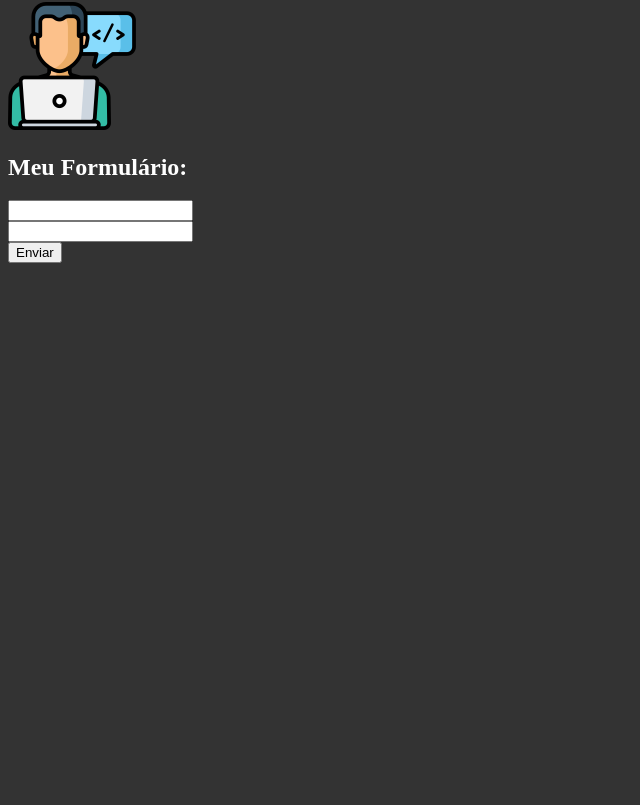
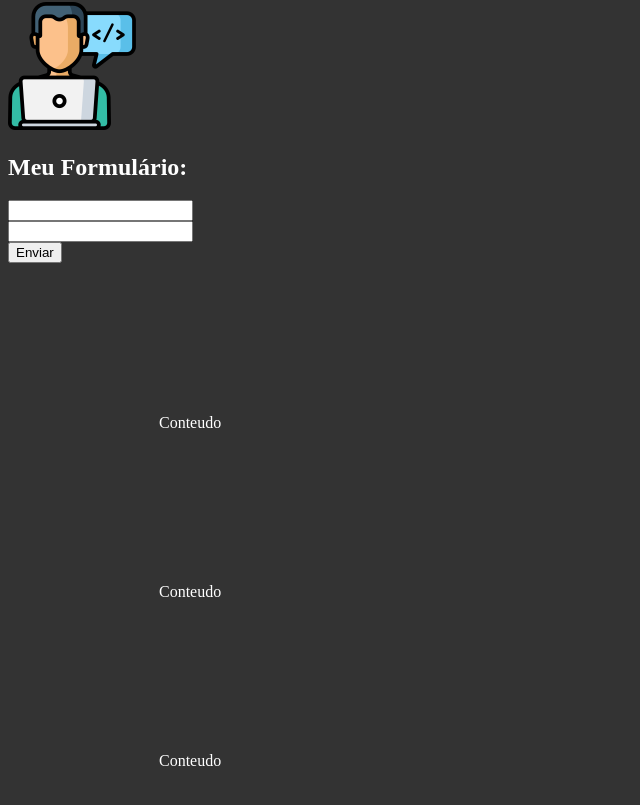
Before and after one commit to GutoBessa/Reciclegem_vue, a Vue app in the folder project_vue/: page / in a window 1280 px wide. Shown: the part 604-1409 px from the top of the page, without its empty margins (0-640 px from the left). Before the commit the page ends 875 px from the top, so only its background shows below. Built offline with nearby package versions, Linux system fonts and the light colour scheme.

Commit message:
Working with events in Vue.js (@click/@submit) to validate the user and obtain data.

```diff
--- a/project_vue/src/components/Forms.vue
+++ b/project_vue/src/components/Forms.vue
@@ -1,17 +1,20 @@
 <template>
   <div>
     <h2>Meu Formulário:</h2>
-    <form action="">
+    <form action="" @submit="enviarFormulario($event)">
       <div>
-        <input-teext-vue />
+        <input type="text" v-model="name" />
       </div>
       <div>
-        <input-teext-vue />
+        <input type="text" v-model="email" />
       </div>
       <div>
         <submitt-vue />
       </div>
     </form>
+    <p>Conteudo</p>
+    <p>Conteudo</p>
+    <p>Conteudo</p>
   </div>
 </template>
 <script>
@@ -23,5 +26,28 @@
     InputTeextVue,
     SubmittVue,
   },
+  data() {
+    return {
+      name: "",
+      email: "",
+    };
+  },
+  methods: {
+    enviarFormulario(e) {
+      e.preventDefault();
+
+      const name = this.name;
+      const email = this.email;
+
+      console.log("Formulário Enviado!");
+      console.log("o nome é: " + name);
+      console.log("o email é: " + email);
+    },
+  },
 };
 </script>
+<style scoped>
+p {
+  margin: 151px;
+}
+</style>
```
